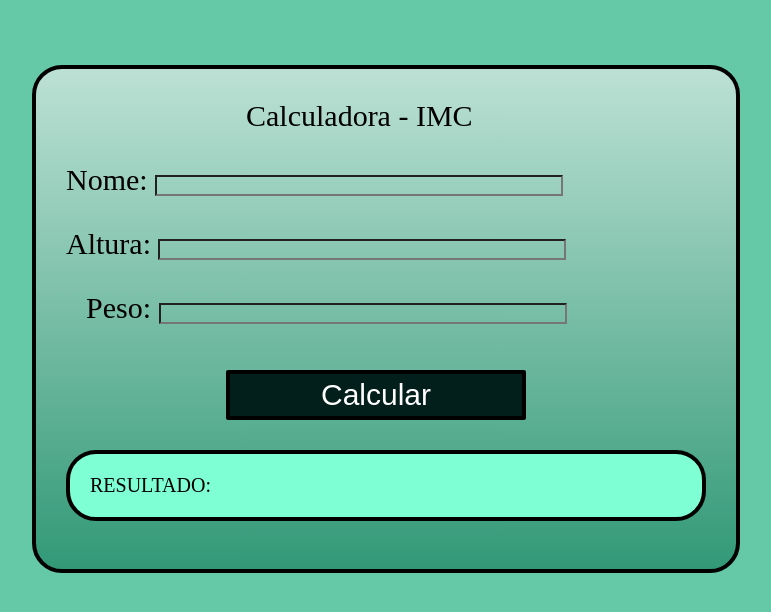
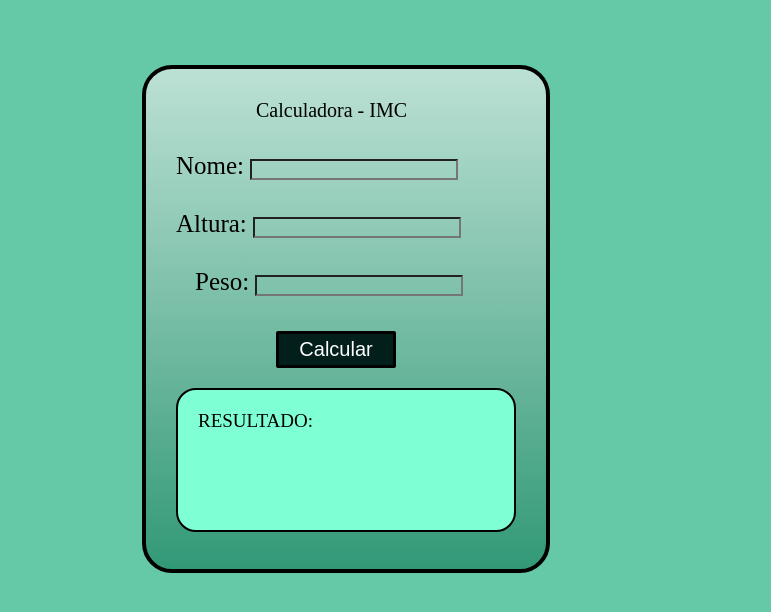
Before and after one commit to AdrianaLMR/Calculadora-imc, a plain HTML site: page calculadora imc/index.html in a window 1280 px wide. Shown: the whole page, without its empty margins (266-1037 px from the left). Drawn offline with Linux system fonts and the light colour scheme.

Commit message:
commit melhorando a aparência da calculadora

```diff
--- a/calculadora imc/assets/css/style.css
+++ b/calculadora imc/assets/css/style.css
@@ -8,48 +8,51 @@ div{
     border-radius: 30px;
     border: solid 4px black;
     background: linear-gradient(rgb(188, 225, 212), rgb(50, 153, 119));
-    width: 700px;
+    width: 400px;
     height: 500px;
     margin-top: 65px;
-    margin-left: 290px;
+    margin-left: 400px;
 }
 .title{
-    font-size: 30px;
+    font-size: 20px;
     align-items: center;
-    padding-left: 180px;
+    padding-left: 80px;
 }
 .input{
-    font-size: 30px;
+    font-size: 25px;
     align-items:center;
     justify-content: center;
 }
 #calcular{
-    width: 300px;
+    width: 120px;
     background-color: rgb(2, 31, 28);
     border-radius: 2px;
-    border: solid 4px black;
-    font-size: 30px;
+    border: solid 3px black;
+    font-size: 20px;
     align-items: center;
     padding: 4px;
-    margin-left: 190px;
+    margin-left: 130px;
     color: white;
-    margin-top: 15px;
+    margin-top: 5px;
 }
 .result{
-    border-radius: 30px;
-    border: solid 4px black;
-    font-size: 20px;
+    margin-top: 20px;
+    border-radius: 20px;
+    border: solid 2px black;
+    font-size: 19px;
     align-items: center;
     padding: 20px;
     background: aquamarine;
+    min-width: 200px;
+    min-height: 100px;
 }
 input{
     background: transparent;
-    width: 400px;
+    width: 200px;
 }
 .peso{
-    padding-left: 20px;
-    font-size: 30px;
+    padding-left: 19px;
+    font-size: 25px;
     align-items:center;
     justify-content: center;
 }
```
